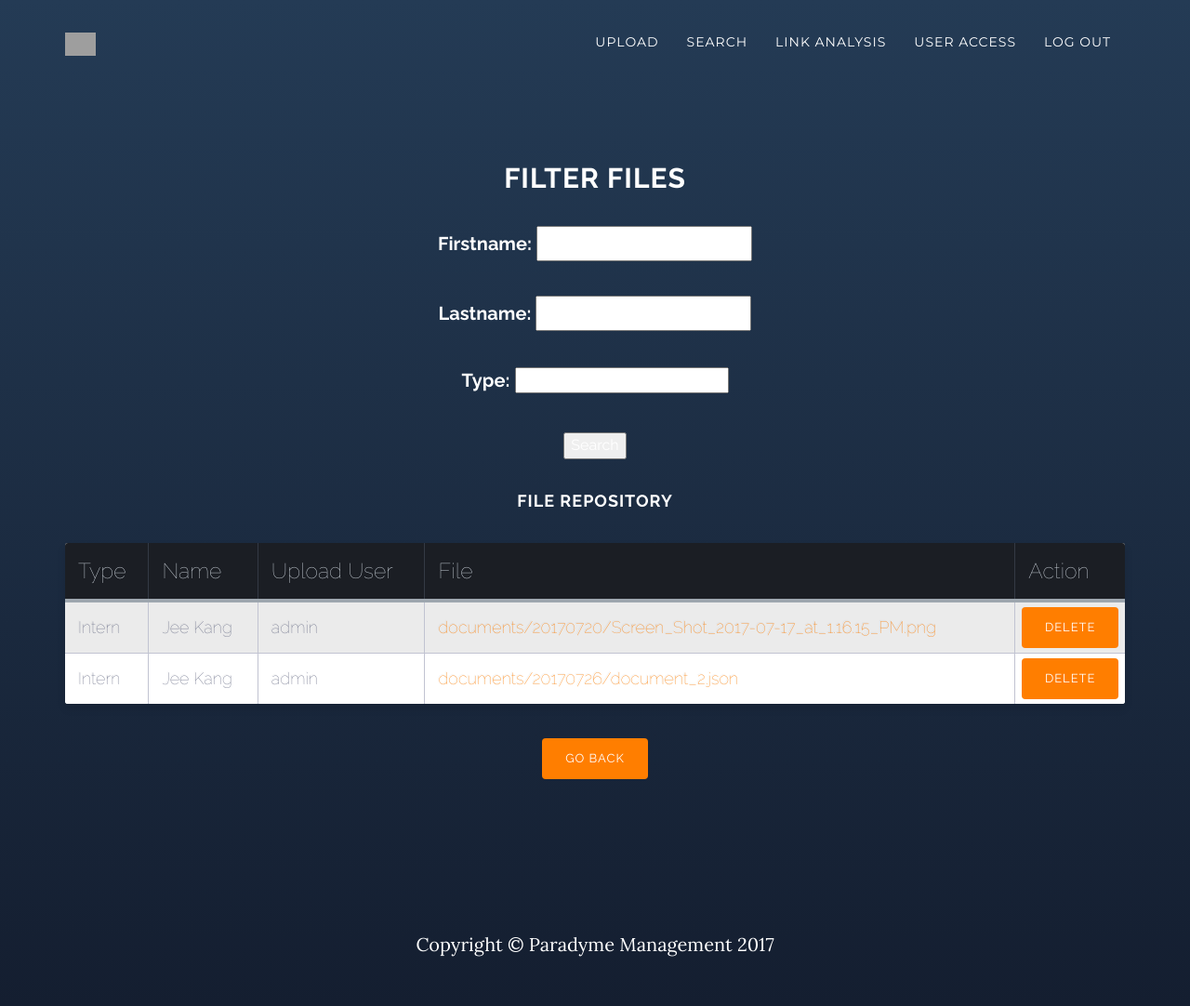
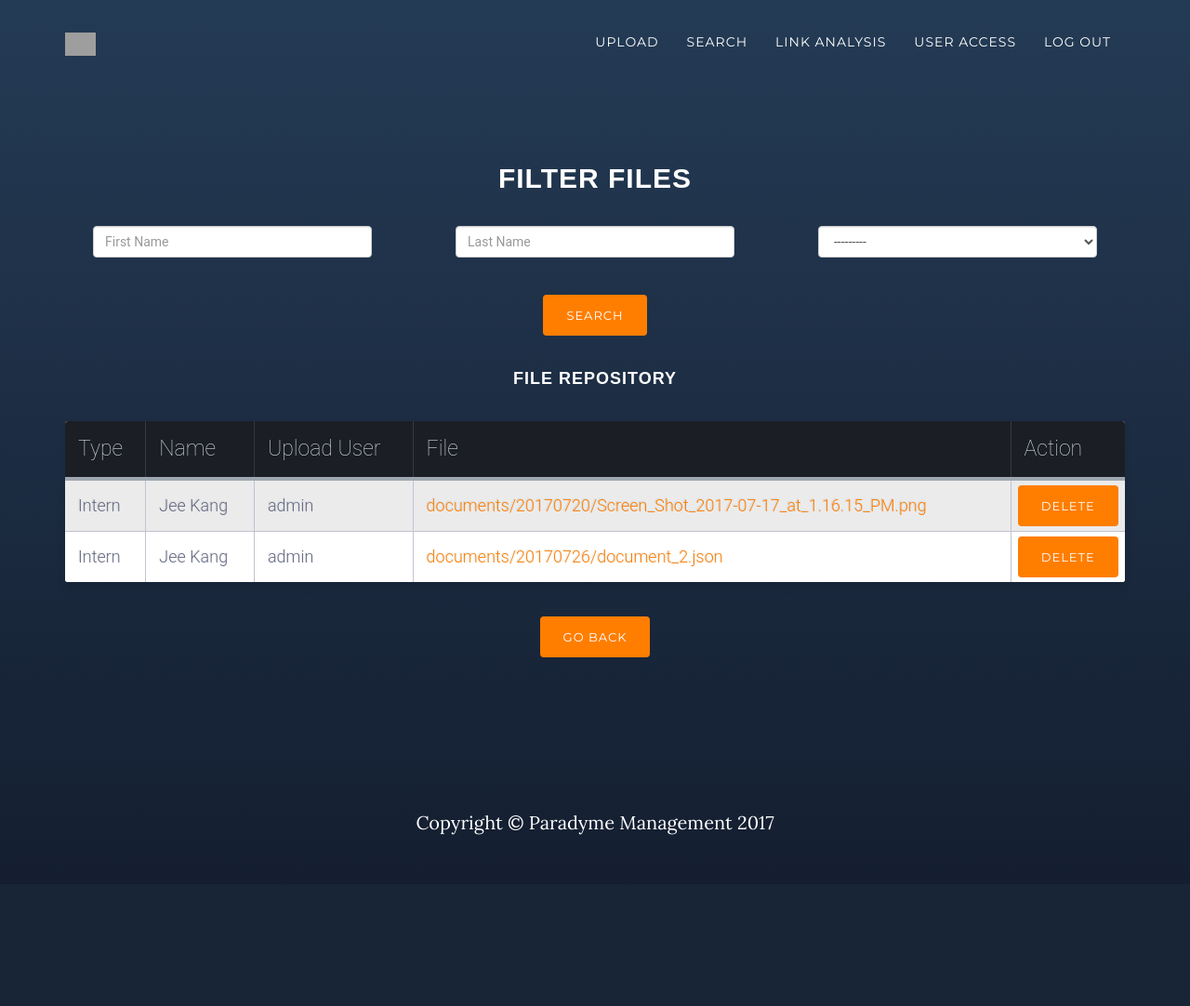
Before and after one commit to jeekang/RSR, a Django app: page /RSR/uploadlist/ in a window 1280 px wide. Shown: the whole page at 93% size. After the commit the page ends 898 px from the top, so only its background shows below. Run offline with Django 3.2, Linux system fonts and the light colour scheme; a user stored in the database is signed in; data comes from the database, SQL or seed files in the repository; some libraries are stand-ins or nearby versions; grey boxes are pictures that could not be loaded.

Commit message:
filter page ui

```diff
--- a/ParadymeIntern/RSR/filters.py
+++ b/ParadymeIntern/RSR/filters.py
@@ -1,21 +1,26 @@
 import django_filters
 from .models import *
 from django import forms
+from django.forms import TextInput
 
 class UploadListFilter(django_filters.FilterSet):
 
-	TYPERESUME_CHOICES = (('Employee', 'Employee'),
-	('Intern', 'Intern'),
-	('Prospective Employee', 'Prospective Employee'),
-	('Prospective Intern', 'Prospective Intern'),
+  TYPERESUME_CHOICES = (('Employee', 'Employee'),
+  ('Intern', 'Intern'),
+  ('Prospective Employee', 'Prospective Employee'),
+  ('Prospective Intern', 'Prospective Intern'),
 
 )
 
-	type = django_filters.ChoiceFilter(choices=TYPERESUME_CHOICES)
-	class Meta:
-	    model = Document
-	    fields = ['firstname','lastname','type']
-	    order_by = ['pk']
+  type = django_filters.ChoiceFilter(choices=TYPERESUME_CHOICES)
+  class Meta:
+      model = Document
+      fields = ['firstname','lastname','type']
+      widgets = { 'firstname':TextInput(attrs = {'class':'form-control','placeholder': 'First Name','style':'color:#000'})
+
+      }
+      order_by = ['pk']
+
 
 
 class PersonFilter(django_filters.FilterSet):
--- a/ParadymeIntern/RSR/templates/navigation.html
+++ b/ParadymeIntern/RSR/templates/navigation.html
@@ -3,6 +3,11 @@
                    <!DOCTYPE html>
                    <html lang="en">
                    <style>
+                   .divider{
+    width:5px;
+    height:auto;
+    float:left;
+}
                    @import url(https://fonts.googleapis.com/css?family=Raleway:100,400,700);
 
                    /* box */
--- a/ParadymeIntern/RSR/templates/uploadlist.html
+++ b/ParadymeIntern/RSR/templates/uploadlist.html
@@ -1,12 +1,29 @@
 {% extends 'navigation.html' %}
-
+{% load widget_tweaks %}
 {% block content %}
     <div class = "body">
              <h2 class="cover-heading" style = "font-family: Raleway, Arial">Filter Files</h2>
              <p></p>
 <form method="get">
-    {{documents.form.as_p}}
-      <button type="submit">Search</button>
+<div style = "color:#000" class = "row">
+    <div class="form-group col-sm-4 col-md-4">
+
+    {% render_field documents.form.firstname class="form-control" style=" width: 300px; margin:auto;" placeholder="First Name"%}
+    </div>
+  <div class="form-group col-sm-4 col-md-4">
+
+    {% render_field documents.form.lastname class="form-control" style=" width: 300px; margin:auto;" placeholder="Last Name"%}
+</div>
+
+<div class="form-group col-sm-4 col-md-4">
+
+    {% render_field documents.form.type style=" width: 300px; margin:auto;" class="form-control"%}
+    </div>
+    </div>
+    <br/>
+<div style = "align: center"
+      <button type="submit" class = "button-style">Search</button>
+      </div>
       </form>
       <p></p>
 
```
